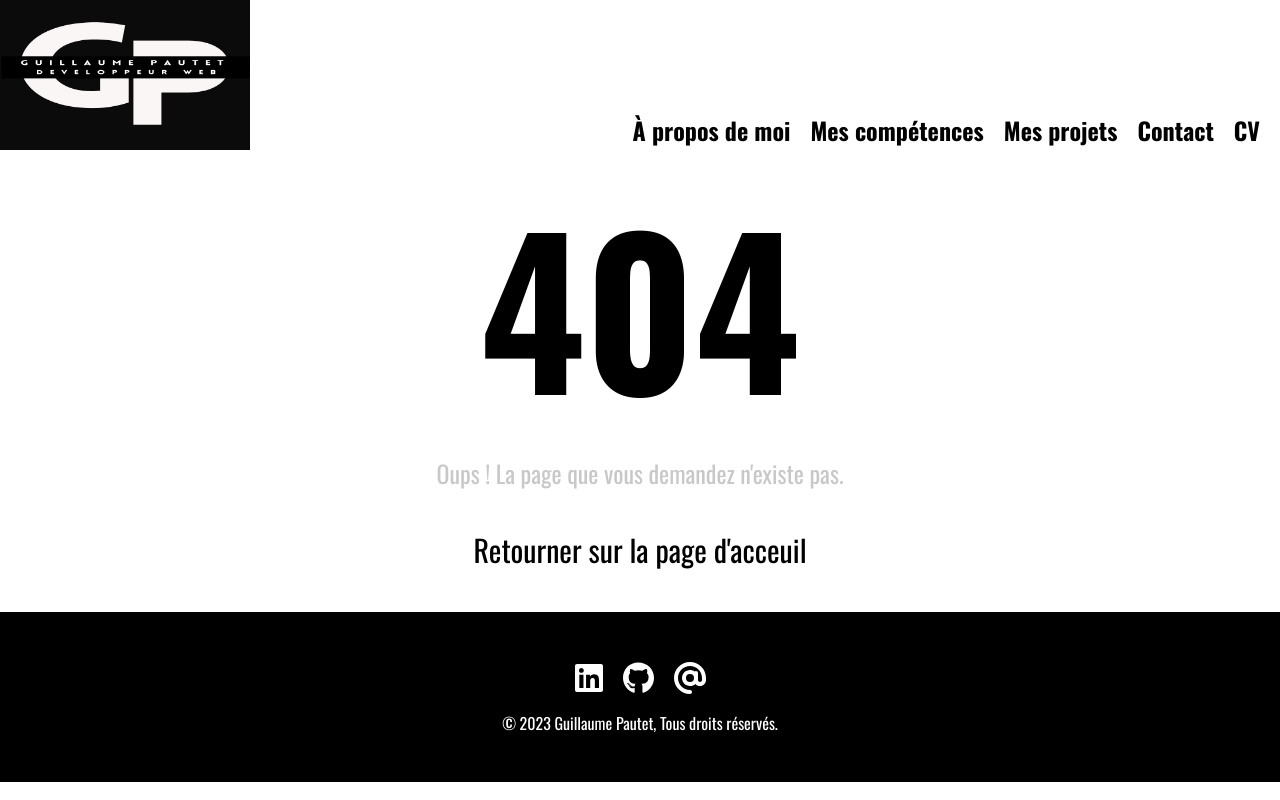
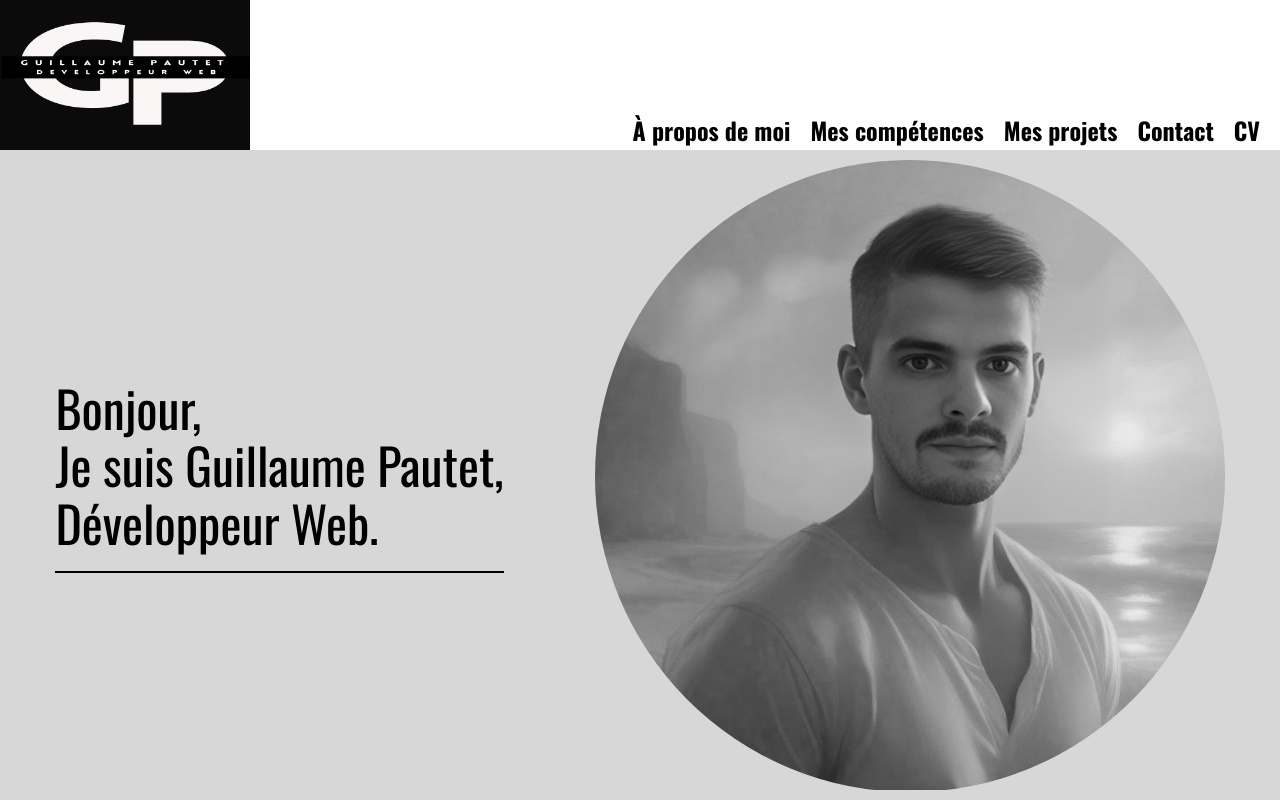
Before and after one commit to Poussin-5/OCProjet8, a React (Create React App) app: page / in a window 1280 px wide. Before the commit this address had no page. Shown: the top 800 px of the page. Built offline with nearby package versions, Linux system fonts and the light colour scheme.

Commit message:
correction path

```diff
--- a/src/index.jsx
+++ b/src/index.jsx
@@ -19,7 +19,7 @@
     <Router>
       <Header />
       <Routes>
-        <Route path="/OCProjet8/" element={<Home />} />
+        <Route path="/" element={<Home />} />
         <Route path="/a-propos" element={<Apropos />} />
         <Route path="/mes-competences" element={<Skills />} />
         <Route path="/mes-projets" element={<Projects />} />
```
